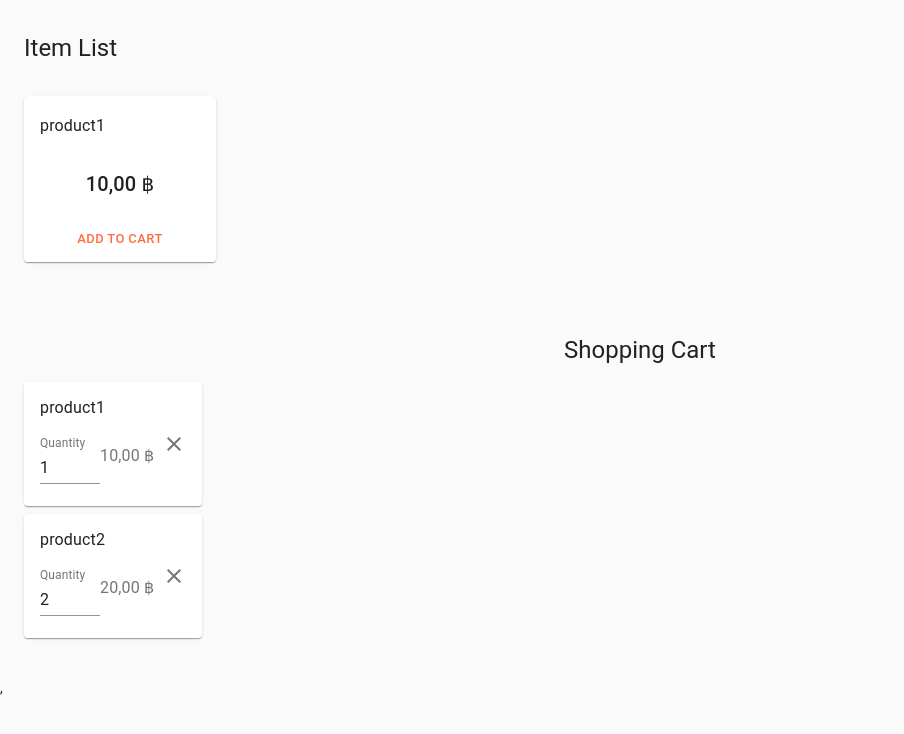
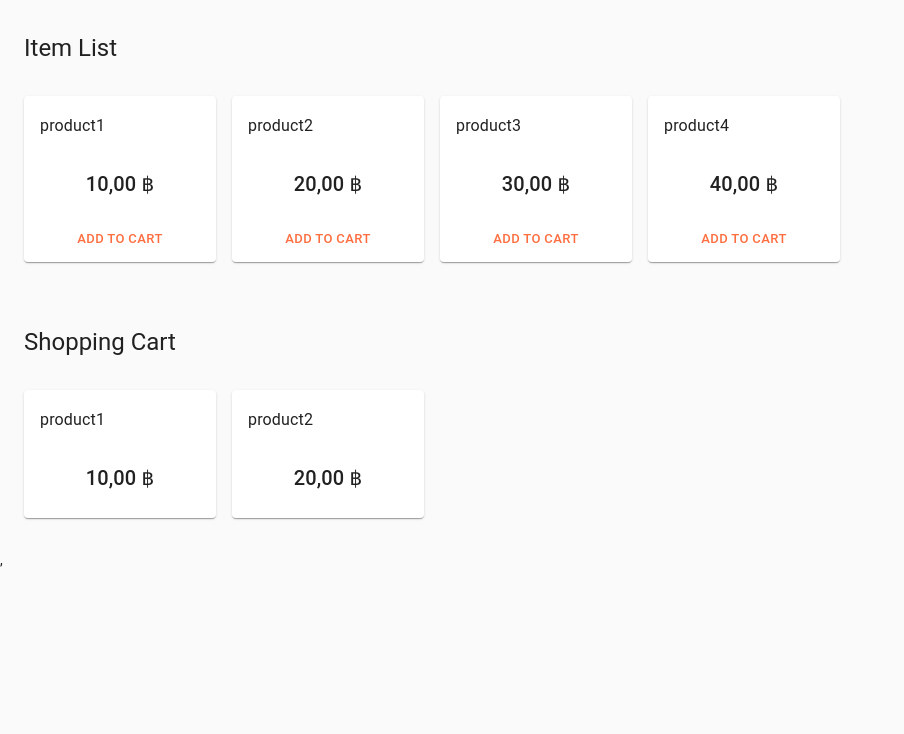
Before and after one commit to oofin008/shoppingcart, a React app: page / in a window 1280 px wide. Shown: the top 734 px of the page, without its empty margins (0-904 px from the left). Built offline with nearby package versions, Linux system fonts and the light colour scheme.

Commit message:
change ui

```diff
--- a/src/app/app.tsx
+++ b/src/app/app.tsx
@@ -3,9 +3,7 @@ import { CartPloc, ItemPloc } from "../presenters";
 import { dependenciesLocator } from '../shared/dependency/dependencyLocator'
 import { createContext } from "../shared/presentation/context";
 import ProductList from "./components/productList";
-import CartContent from "./components/CartContent";
-import CartDrawer from "./components/cartDrawer";
-import MyAppBar from "./components/appBar";
+import CartList from "./components/cartList";
 
 const [blocContext, usePloc] = createContext<CartPloc>();
 
@@ -15,7 +13,7 @@ const App: React.FC = () => {
   return (
     <blocContext.Provider value={dependenciesLocator.provideCartPloc()}>
       <ProductList />
-      <CartContent />
+      <CartList />
     </blocContext.Provider>
   );
 };
--- a/src/app/components/cartContentItem.tsx
+++ b/src/app/components/cartContentItem.tsx
@@ -1,20 +1,32 @@
 import React, { Key } from "react";
 import { makeStyles, Theme } from "@material-ui/core/styles";
 import {
-    ListItem,
-    ListItemText,
-    ListItemSecondaryAction,
-    IconButton,
-    TextField,
-    Paper,
-    Box,
   Typography,
+  CardContent,
+  Grid,
+  Card,
 } from "@material-ui/core";
 import RemoveIcon from "@material-ui/icons/Clear";
 import { useCartPloc } from "../App";
 import { CartItemState } from "../../presenters";
 
 const useStyles = makeStyles((theme: Theme) => ({
+  card: {
+    height: "100%",
+    display: "flex",
+    flexDirection: "column",
+  },
+  cardContent: {
+    flexGrow: 1,
+  },
+  productTitle: {
+    overflow: "hidden",
+    textOverflow: "ellipsis",
+    height: 50,
+  },
+  productPrice: {
+    textAlign: "center",
+  },
   itemContainer: {
     margin: theme.spacing(1),
   },
@@ -44,39 +56,52 @@ const CartContentItem: React.FC<CartProps> = ({ key, cartItem }) => {
   const bloc = useCartPloc();
 
   return (
-        <React.Fragment>
-            <Paper className={classes.itemContainer}>
-                <ListItem key={key}>
-                    <ListItemText
-                        primary={cartItem.title}
-                        secondary={
-                            <Box flexDirection="row" className={classes.secondContainer}>
-                                <TextField
-                                    id="standard-number"
-                                    label="Quantity"
-                                    type="number"
-                                    className={classes.quantityField}
-                                    InputLabelProps={{
-                                        shrink: true,
-                                    }}
-                                    margin="none"
-                                    value={cartItem.quantity}
-                                    onChange={event =>
-                                        bloc.editQuantityCartItem('A001',cartItem, +event.target.value)
-                                    }
-                                />
-                                <Typography variant="body1">{cartItem.price}</Typography>
-                            </Box>
-                        }
-                    />
-                    <ListItemSecondaryAction>
-                        <IconButton edge="end" aria-label="delete">
-                            <RemoveIcon onClick={() => bloc.removeCartItem('A001', cartItem)} />
-                        </IconButton>
-                    </ListItemSecondaryAction>
-                </ListItem>
-            </Paper>
-        </React.Fragment>
+    <Grid item xs={6} md={3} lg={2}>
+      <Card className={classes.card}>
+        <CardContent className={classes.cardContent}>
+          <Typography className={classes.productTitle} gutterBottom variant="subtitle1">
+            {cartItem.title}
+          </Typography>
+          <Typography variant="h6" className={classes.productPrice}>
+            {cartItem.price}
+          </Typography>
+        </CardContent>
+      </Card>
+    </Grid>
+
+        // <React.Fragment>
+        //     <Paper className={classes.itemContainer}>
+        //         <ListItem key={key}>
+        //             <ListItemText
+        //                 primary={cartItem.title}
+        //                 secondary={
+        //                     <Box flexDirection="row" className={classes.secondContainer}>
+        //                         <TextField
+        //                             id="standard-number"
+        //                             label="Quantity"
+        //                             type="number"
+        //                             className={classes.quantityField}
+        //                             InputLabelProps={{
+        //                                 shrink: true,
+        //                             }}
+        //                             margin="none"
+        //                             value={cartItem.quantity}
+        //                             onChange={event =>
+        //                                 bloc.editQuantityCartItem('A001',cartItem, +event.target.value)
+        //                             }
+        //                         />
+        //                         <Typography variant="body1">{cartItem.price}</Typography>
+        //                     </Box>
+        //                 }
+        //             />
+        //             <ListItemSecondaryAction>
+        //                 <IconButton edge="end" aria-label="delete">
+        //                     <RemoveIcon onClick={() => bloc.removeCartItem('A001', cartItem)} />
+        //                 </IconButton>
+        //             </ListItemSecondaryAction>
+        //         </ListItem>
+        //     </Paper>
+        // </React.Fragment>
     );
 };
 
--- a/src/app/components/cartContent.tsx
+++ b/src/app/components/cartList.tsx
@@ -38,17 +38,15 @@ const useStyles = makeStyles((theme: Theme) => ({
   },
 }));
 
-const CartContent: React.FC = () => {
+const CartList: React.FC = () => {
   const classes = useStyles();
   const ploc = useCartPloc();
   const state = usePlocState(ploc);
 
   const cartItems = (items: CartItemState[]) => (
-    <List className={classes.itemsList}>
-      {items.map((item, index) => (
+      items.map((item, index) => (
         <CartContentItem key={index} cartItem={item} />
-      ))}
-    </List>
+      ))
   );
 
   const emptyCartItems = () => (
@@ -81,7 +79,7 @@ const CartContent: React.FC = () => {
     case "UpdatedCartState": {
       return (
         <Container className={classes.cardGrid} maxWidth="xl">
-          <Box className={classes.totalPriceContainer}>
+          <Box className={classes.titleContainer}>
             <Typography display="inline" variant="h5" component="h2">
               {"Shopping Cart"}
             </Typography>
@@ -90,23 +88,9 @@ const CartContent: React.FC = () => {
             {state.items.length > 0 ? cartItems(state.items) : emptyCartItems()}
           </Grid>
         </Container>
-        // <React.Fragment>
-        //     <Box flexDirection="column" className={classes.itemsContainer}>
-        //         {state.items.length > 0 ? cartItems(state.items) : emptyCartItems()}
-        //     </Box>
-        //     <Divider />
-        //     <Box flexDirection="row" className={classes.totalPriceContainer}>
-        //         <Typography variant="h6" component="h2">
-        //             Total Price
-        //         </Typography>
-        //         <Typography variant="h6" component="h2">
-        //             {state.totalPrice}
-        //         </Typography>
-        //     </Box>
-        // </React.Fragment>
       );
     }
   }
 };
 
-export default CartContent;
+export default CartList;
--- a/src/app/components/productItem.tsx
+++ b/src/app/components/productItem.tsx
@@ -16,11 +16,6 @@ const useStyles = makeStyles(theme => ({
     height: "100%",
     display: "flex",
     flexDirection: "column",
-  },
-  cardMedia: {
-    backgroundSize: "auto 100%",
-    paddingTop: "100%",
-    margin: theme.spacing(1),
   },
   cardContent: {
     flexGrow: 1,
--- a/src/domains/item/data/itemMemoryRepositoryImpl.ts
+++ b/src/domains/item/data/itemMemoryRepositoryImpl.ts
@@ -36,7 +36,7 @@ export class ItemMemoryRepositoryImpl implements ItemRepository {
         } catch (error) {
           resolve(Either.left({ kind: "UnexpectedError", error }));
         }
-      }, 100);
+      }, 0);
     });
   }
 
@@ -56,7 +56,7 @@ export class ItemMemoryRepositoryImpl implements ItemRepository {
         } catch (error) {
           resolve(Either.left({ kind: "UnexpectedError", error }));
         }
-      }, 100);
+      }, 0);
     });
   }
 
@@ -73,7 +73,7 @@ export class ItemMemoryRepositoryImpl implements ItemRepository {
         } catch (error) {
           resolve(Either.left({ kind: "UnexpectedError", error }));
         }
-      }, 100);
+      }, 0);
     });
   }
 }
```
Also changed, not shown: src/app/components/appBar.tsx (deleted, +0 -38 lines), src/app/components/cartDrawer.tsx (deleted, +0 -67 lines). Lines whose indentation alone changed are shown as unchanged.
